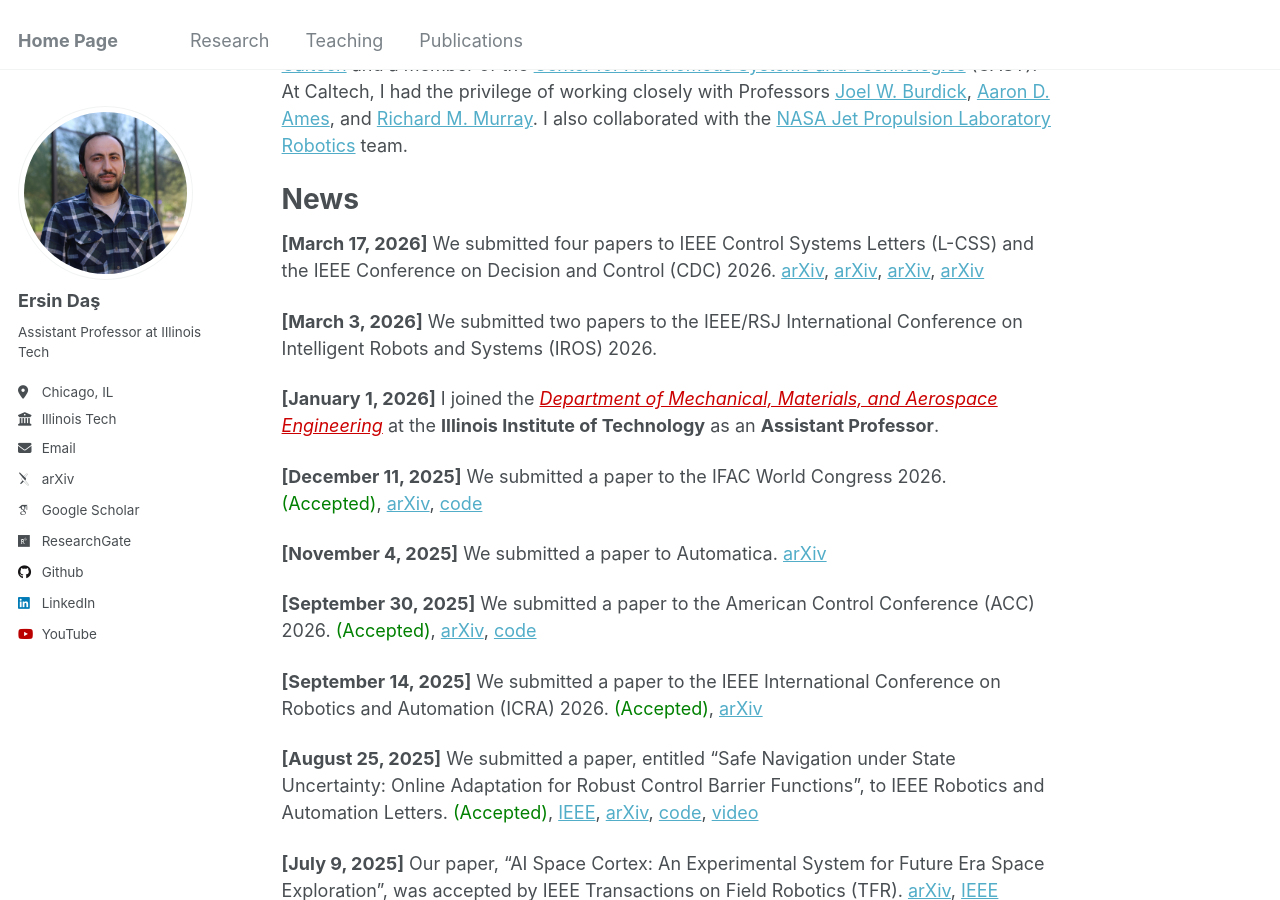
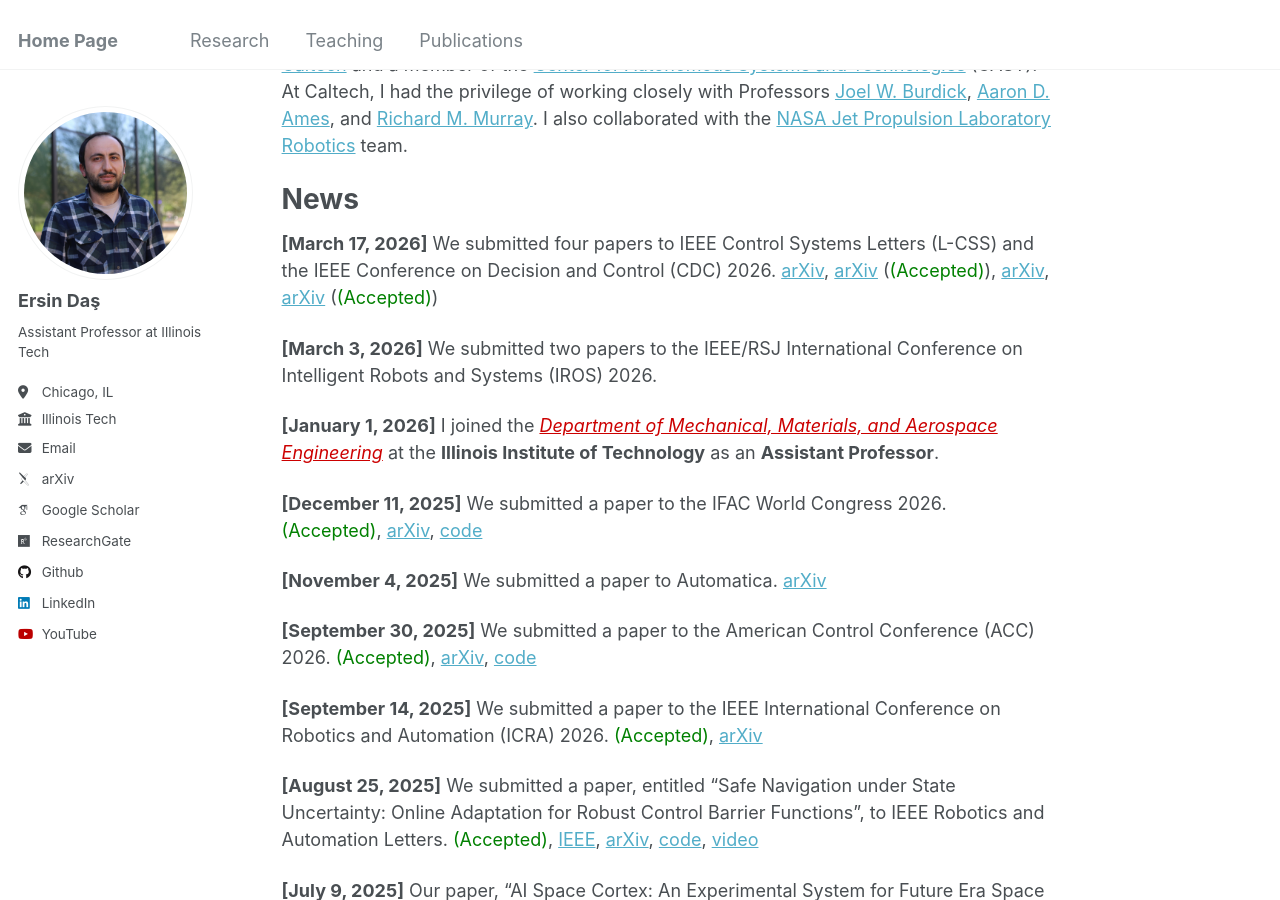
Before and after one commit to ersindas/ersindas.github.io, a Jekyll site: the page built from _pages/about.md, in a window 1280 px wide and 900 px high, scrolled down 355 px. Built offline with Jekyll 4.4.1, drawn with Linux system fonts in a browser that asks for light colours; some web fonts are replaced.

Commit message:
Update news section with accepted paper status
Added 'Accepted' status for two papers submitted to IEEE conferences.

```diff
--- a/_pages/about.md
+++ b/_pages/about.md
@@ -18,7 +18,7 @@ Prior to joining Illinois Tech, I was a postdoctoral researcher in the [Burdick
 
 News
 ======
-**[March 17, 2026]** We submitted four papers to IEEE Control Systems Letters (L-CSS) and the IEEE Conference on Decision and Control (CDC) 2026. [arXiv](https://arxiv.org/pdf/2603.24566), [arXiv](https://arxiv.org/pdf/2603.17097), [arXiv](https://arxiv.org/pdf/2603.18450),  [arXiv](https://arxiv.org/pdf/2604.08831)
+**[March 17, 2026]** We submitted four papers to IEEE Control Systems Letters (L-CSS) and the IEEE Conference on Decision and Control (CDC) 2026. [arXiv](https://arxiv.org/pdf/2603.24566), [arXiv](https://arxiv.org/pdf/2603.17097) (<span style="color:green;">(Accepted)</span>), [arXiv](https://arxiv.org/pdf/2603.18450),  [arXiv](https://arxiv.org/pdf/2604.08831) (<span style="color:green;">(Accepted)</span>)
 
 **[March 3, 2026]** We submitted two papers to the IEEE/RSJ International Conference on Intelligent Robots and Systems (IROS) 2026.
 
```
